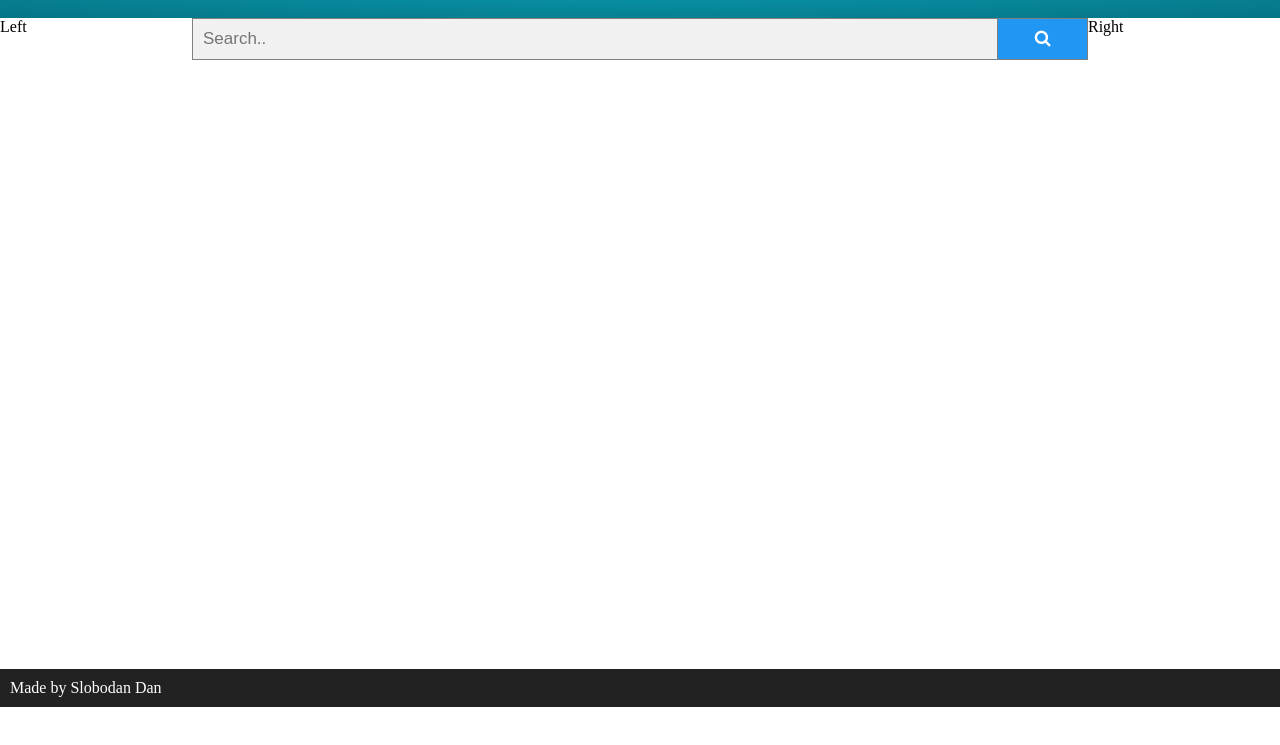
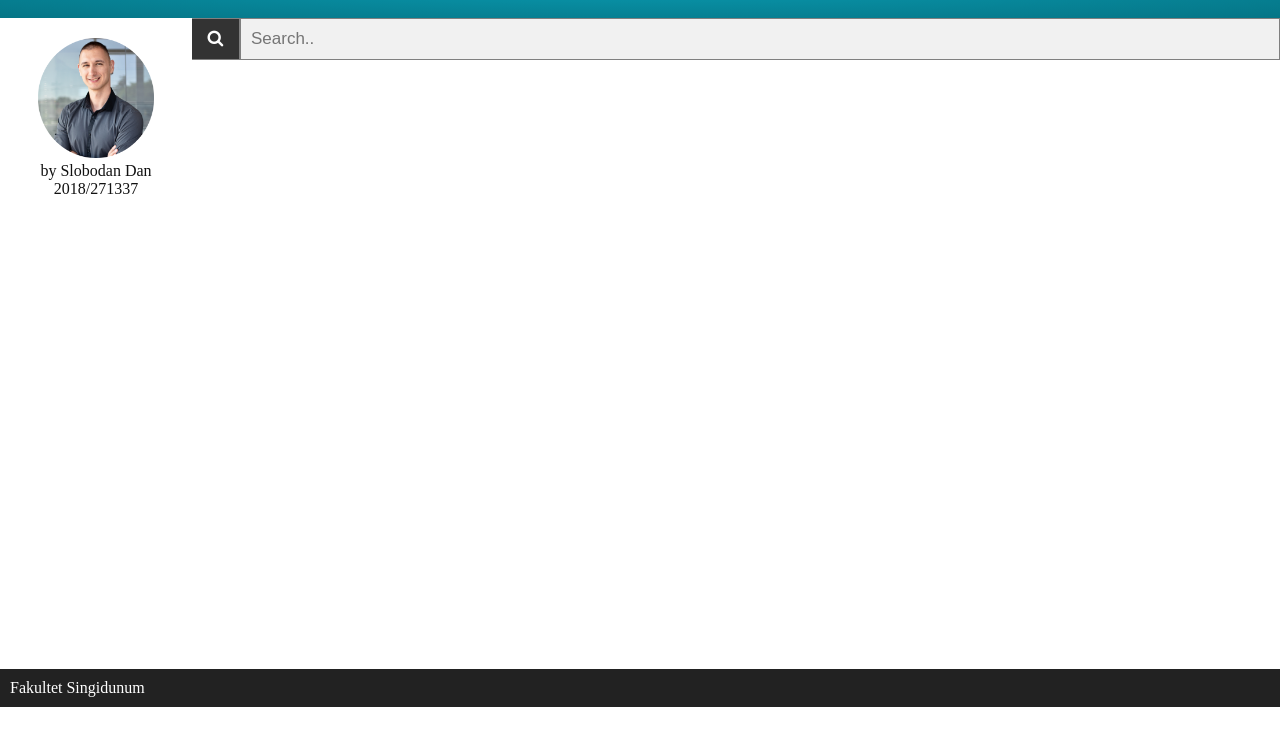
Before and after one commit to danslobodan/BookStore, a plain HTML site: page Index.html in a window 1280 px wide. Shown: the part 93-838 px from the top of the page. Before the commit the page ends 800 px from the top, so only its background shows below. Drawn offline with Linux system fonts and the light colour scheme.

Commit message:
Two column desing

```diff
--- a/Css/index.css
+++ b/Css/index.css
@@ -1,17 +1,18 @@
-form input {
+div.search input {
 	padding: 10px;
 	font-size: 17px;
 	border: 1px solid grey;
 	float: left;
 	width: 90%;
+	width: calc(100% - 48px);
 	background: #f1f1f1;
 }
 
-form button {
+div.search button {
 	float: left;
-	width: 10%;
+	width: 48px;
 	padding: 10px;
-	background: #2196F3;
+	background: #333;
 	color: white;
 	font-size: 17px;
 	border: 1px solid grey;
@@ -19,7 +20,11 @@ form button {
 	cursor: pointer;
 }
 
-form::after {
+div.search button:hover {
+	background: #777;
+}
+
+div.search::after {
 	content: "";
 	clear: both;
 	display: table;
--- a/Css/layout.css
+++ b/Css/layout.css
@@ -12,11 +12,14 @@ body {
 .column.side {
 	float: left;
 	width: 15%;
+	height: 100vh;
+	color: #111;
+	text-align: center;
 }
 
 .column.middle {
 	float: left;
-	width: 70%;
+	width: 85%;
 }
 
 .row:after {
@@ -36,7 +39,10 @@ body {
 }
 
 @media screen and (max-width: 600px) {
-	.column {
+	.column.middle {
 		width: 100%;
 	}
+	.column.side {
+		display: none;
+	}
 }
--- a/Index.html
+++ b/Index.html
@@ -14,23 +14,27 @@
 	<ul id="nav"></ul>
 	<h2 class="header">Titles</h2>
 	<div class="row">
-		<div class="column side">Left</div>
+		<div class="column side">
+			<img style="margin-top: 20px" src="Images/Slobodan.png" width="60%" alt="picture">
+			<br>
+			by Slobodan Dan<br>
+			2018/271337
+		</div>
 		<div class="column middle">
-			<form>
-				<input type="search" placeholder="Search.."
-					onchange="Books.Filter('books','search')">
+			<div class="search">
 				<button type="submit"
 					onsubmit="Books.Filter('books','search')">
 					<i class="fa fa-search"></i></button>
-			</form>
+				<input type="search" placeholder="Search.."
+					onchange="Books.Filter('books','search')">
+			</div>
 			<div class="container">
 				<br>
 				<ol class="contentList" id="books"></ol>
 			</div>
 		</div>
-		<div class="column side">Right</div>
 	</div>
-	<footer class="footer">Made by Slobodan Dan</footer>
+	<footer class="footer">Fakultet Singidunum</footer>
 </body>
 <script src="Script/Persistence.js"></script>
 <script src="Script/Admins.js"></script>
```
Also changed, not shown: Images/Slobodan.png (added).
